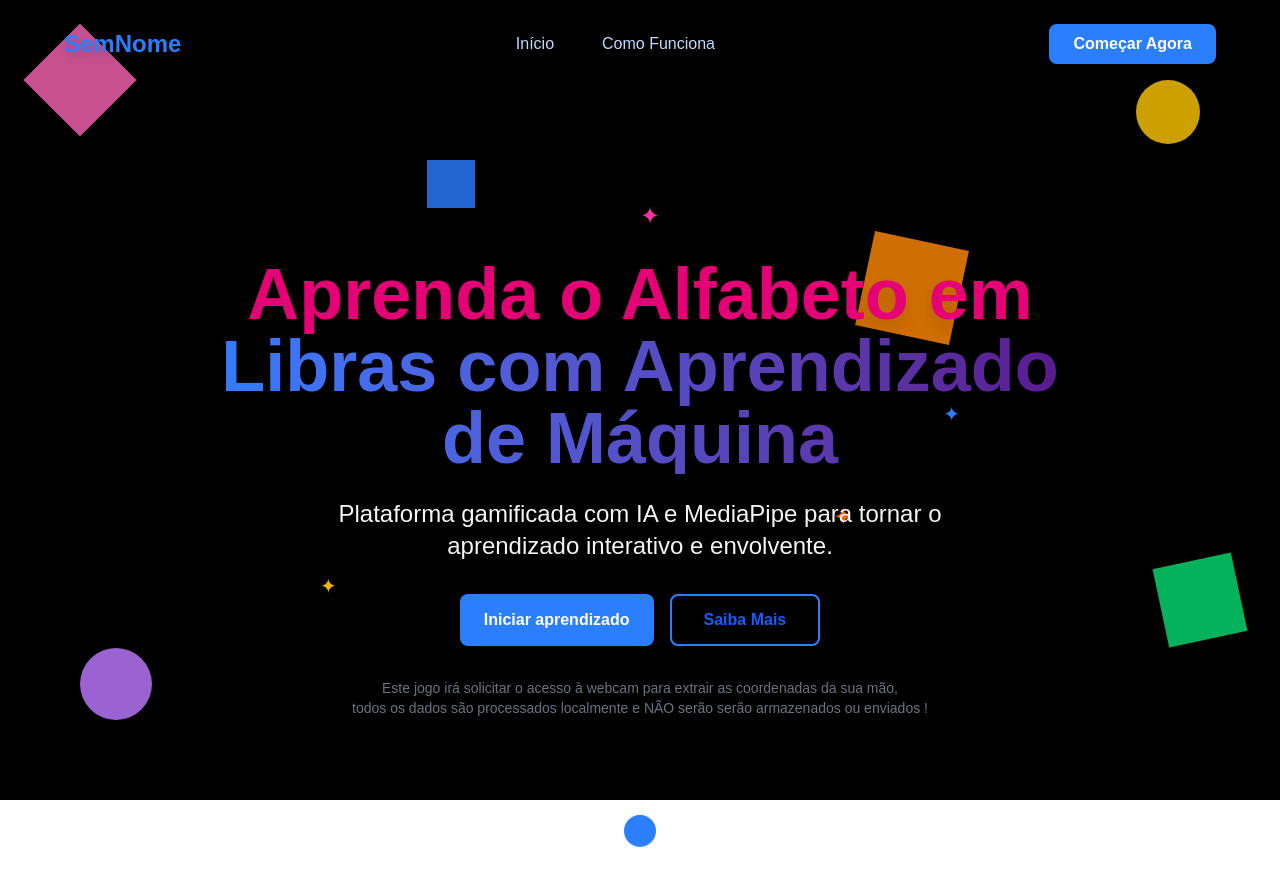
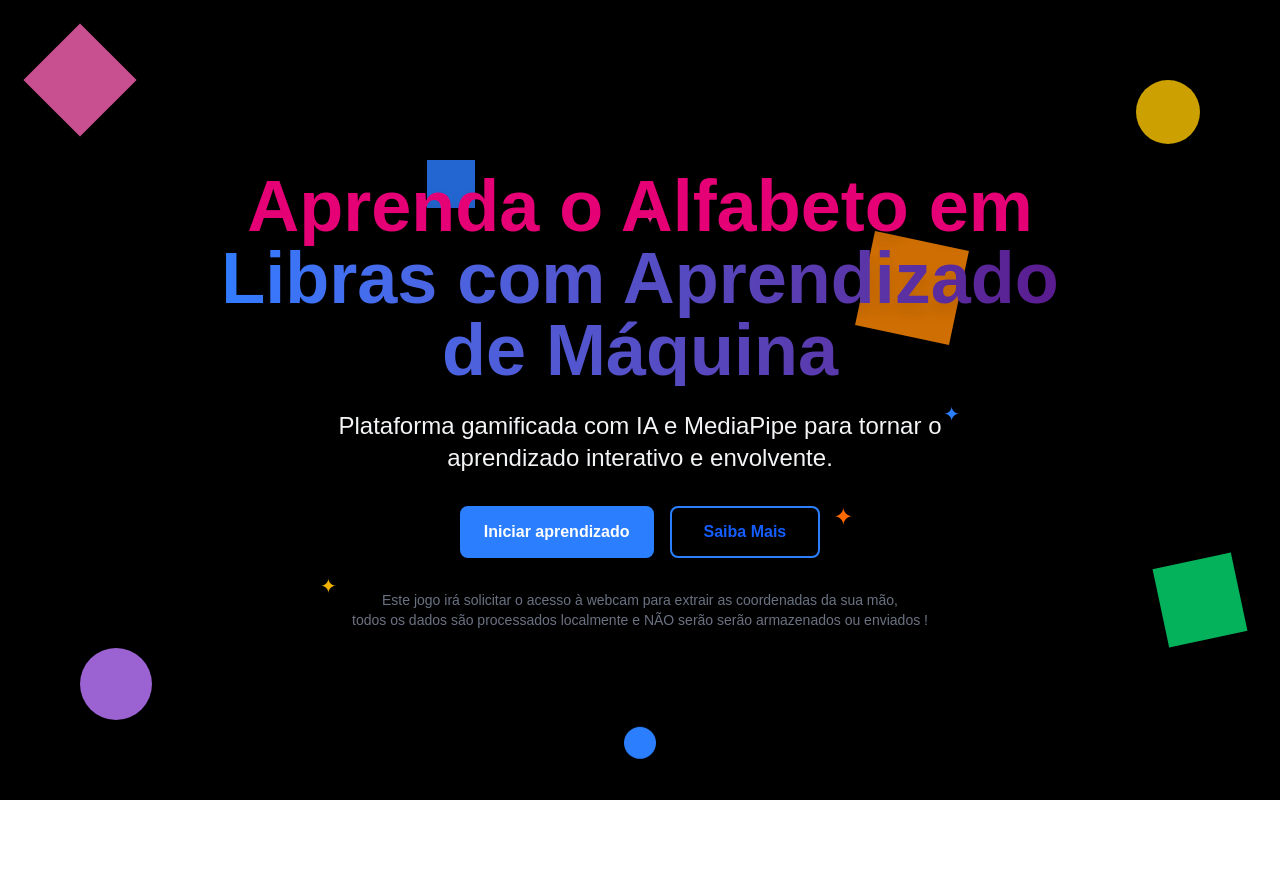
Before and after one commit to AmandaPradoGit/SignLanguageRecognizer-web, a Next.js app: page / in a window 1280 px wide. After the commit the page ends 800 px from the top, so only its background shows below. Built offline with nearby package versions, Linux system fonts and the light colour scheme.

Commit message:
feat: remove Header component from LandingPage

```diff
--- a/components/landing/Header.tsx
+++ /dev/null
@@ -1,28 +0,0 @@
-import Link from 'next/link';
-
-export default function Header() {
-  return (
-    <header className="relative z-20 p-6">
-      <nav className="flex justify-between items-center max-w-6xl mx-auto">
-        <div className="text-2xl font-bold text-blue-500 drop-shadow-lg">SemNome</div>
-        <div className="hidden md:flex space-x-12">
-          {['Início', 'Como Funciona'].map((item) => (
-            <a
-              key={item}
-              href={`#${item.toLowerCase()}`}
-              className="text-blue-200 hover:text-blue-900 transition-colors duration-300 font-medium"
-            >
-              {item}
-            </a>
-          ))}
-        </div>
-        <Link
-          href="/levels"
-          className="inline-flex items-center justify-center bg-blue-500 hover:bg-pink-500 text-white px-6 py-2 rounded-lg font-bold transition-all duration-300 transform hover:scale-105"
-        >
-          Começar Agora
-        </Link>
-      </nav>
-    </header>
-  );
-}
--- a/components/landing/LandingPage.tsx
+++ b/components/landing/LandingPage.tsx
@@ -1,13 +1,11 @@
-import GeometricBackground from './GeometricBackground';
-import Header from './Header';
-import HeroSection from './HeroSection';
+import GeometricBackground from './GeometricBackground'
+import HeroSection from './HeroSection'
 
 export default function LandingPage() {
   return (
     <div className="min-h-screen overflow-x-hidden bg-white">
       <GeometricBackground />
       <div className="relative z-10">
-        <Header />
         <HeroSection />
       </div>
     </div>
```
